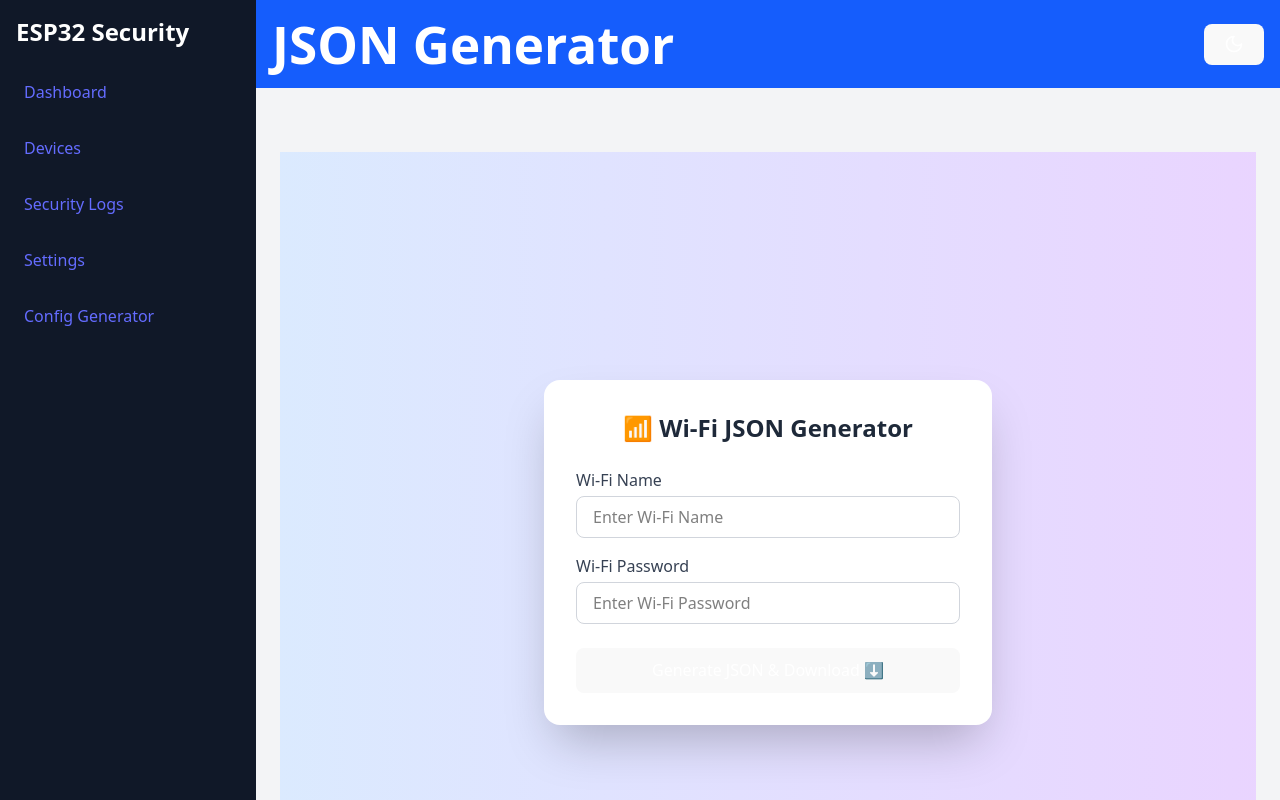
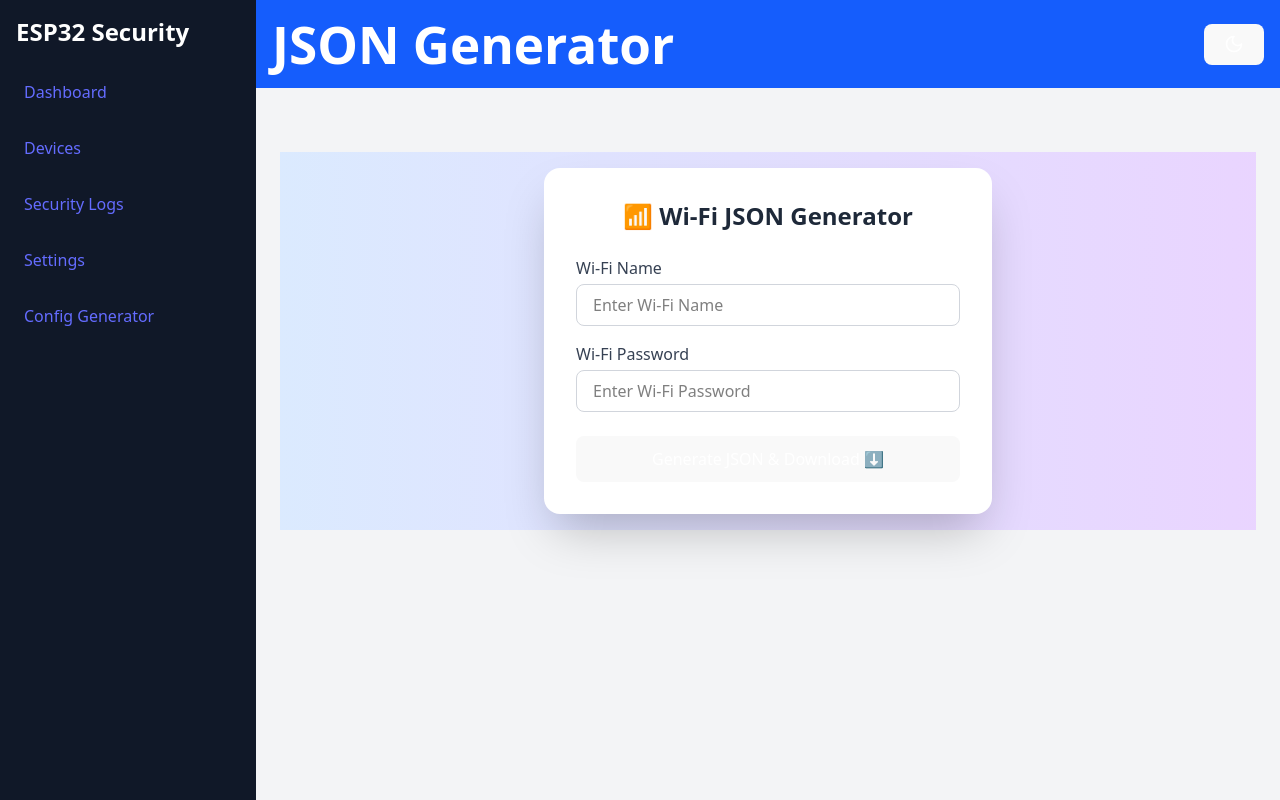
Before and after one commit to PritamMahata/AIR-WALL, a React (Vite) app in the folder client/: page /generate-json in a window 1280 px wide. Shown: the top 800 px of the page. Built offline with nearby package versions, Linux system fonts and the light colour scheme.

Commit message:
fix: adjust max height of WifiJsonGenerator component for better layout

```diff
--- a/client/src/json/WifiJsonGenerator.jsx
+++ b/client/src/json/WifiJsonGenerator.jsx
@@ -27,7 +27,7 @@ const WifiJsonGenerator = () => {
   };
 
   return (
-    <div className="min-h-screen flex items-center justify-center bg-gradient-to-r from-blue-100 to-purple-200 p-4 w-full">
+    <div className="max-h-screen flex items-center justify-center bg-gradient-to-r from-blue-100 to-purple-200 p-4 w-full">
       <div className="bg-white shadow-2xl rounded-2xl p-8 max-w-md w-full transition-transform transform hover:scale-105">
         <h2 className="text-2xl font-bold text-gray-800 mb-6 text-center">📶 Wi-Fi JSON Generator</h2>
 
```
